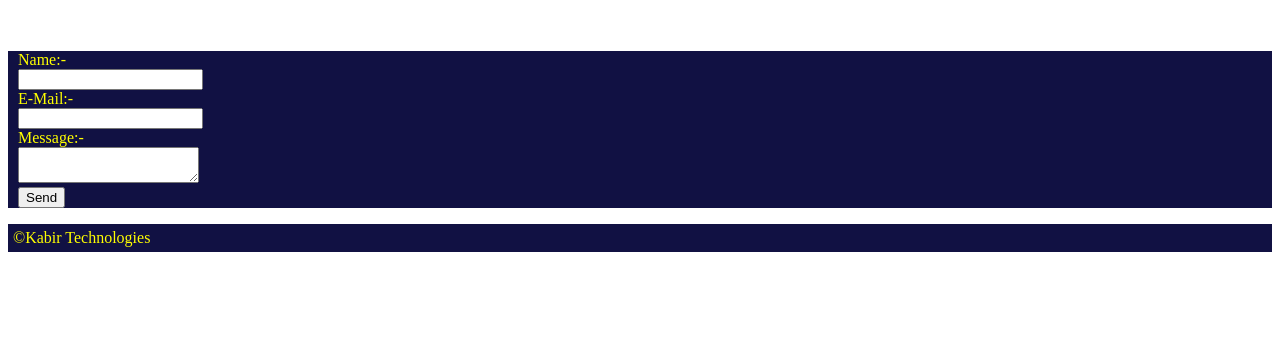
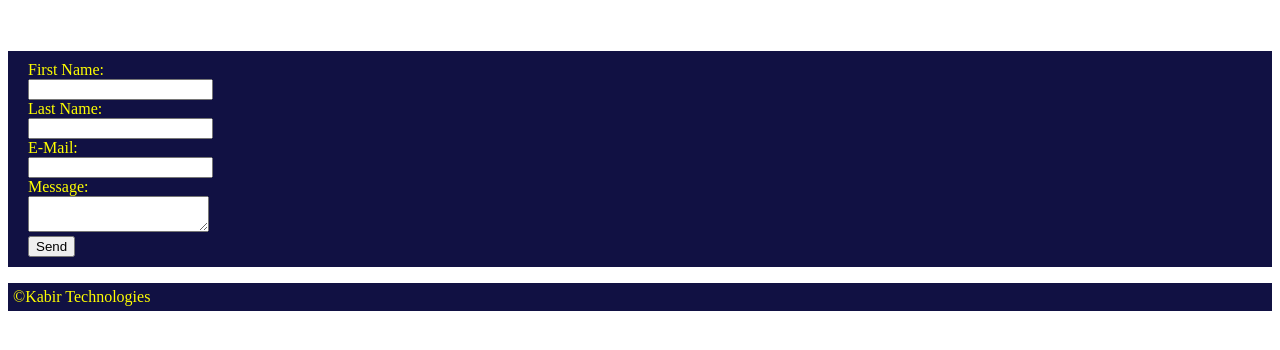
Before and after one commit to kabirteria/kabirteria.github.io, a plain HTML site: page contactme.html in a window 1280 px wide. Shown: the part 144-494 px from the top of the page. Drawn offline with Linux system fonts and the light colour scheme.

Commit message:
new update 3.0

```diff
--- a/contactme.css
+++ b/contactme.css
@@ -43,3 +43,6 @@ p{
  color:yellow;
 border:5px solid rgb(17, 17, 67)
 }
+form{
+padding:10px;
+}
--- a/contactme.html
+++ b/contactme.html
@@ -19,11 +19,13 @@
 <br>
 <br>
 <form class="form">
-Name:-<br>
+First Name:<br>
 <input type="text"><br>
-E-Mail:-<br>
+Last Name:<br>
 <input type="text"><br>
-Message:-<br>
+E-Mail:<br>
+<input type="text"><br>
+Message:<br>
 <textarea></textarea><br>
 <button>Send</button>
 </form>
```
